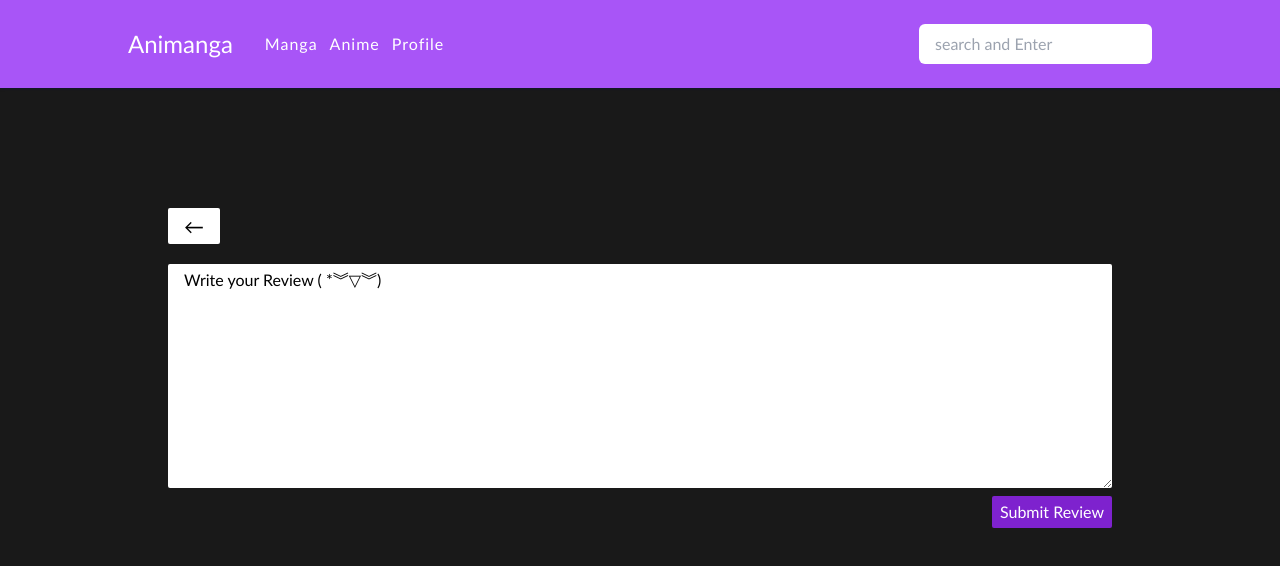
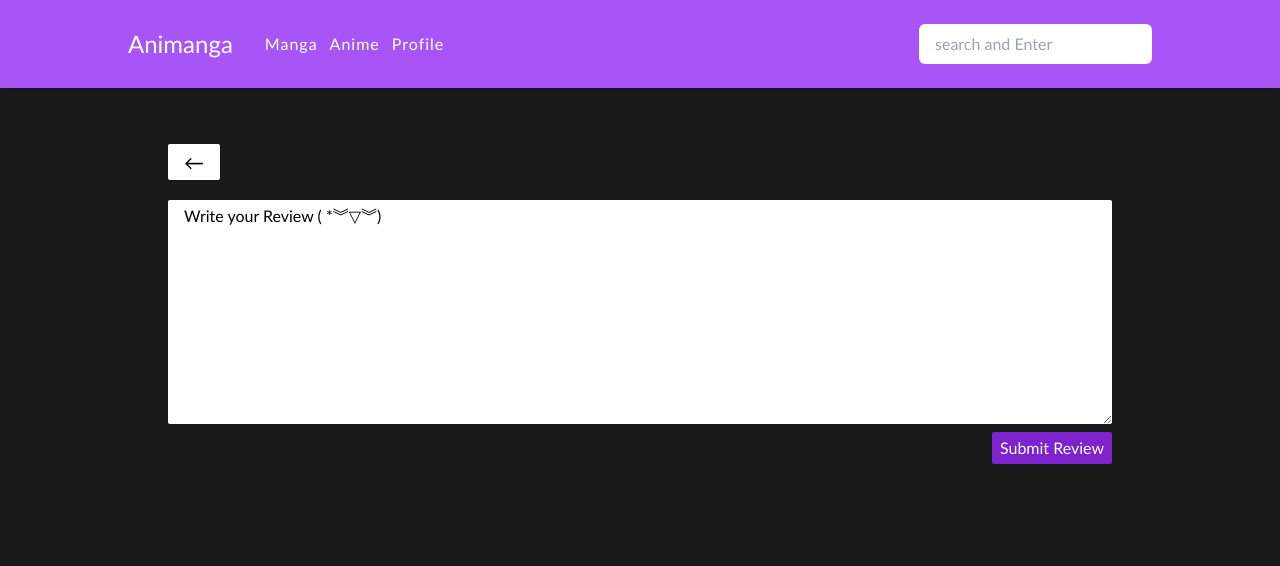
Before and after one commit to sunil-sharma-999/Animanga, a React (Create React App) app: page /#/edit/1/1 in a window 1280 px wide. Shown: the top 566 px of the page. Built offline with nearby package versions, Linux system fonts and the light colour scheme; no server answers.

Commit message:
Add files via upload

```diff
--- a/src/components/Navbar.js
+++ b/src/components/Navbar.js
@@ -58,6 +58,7 @@ const Navbar = () => {
             type="text"
             ref={inputRef}
             placeholder="search and Enter"
+            minLength={3}
           />
         </form>
       </nav>
--- a/src/components/ReviewForm.js
+++ b/src/components/ReviewForm.js
@@ -34,7 +34,7 @@ const ReviewForm = () => {
   const navigate = useNavigate();
 
   return (
-    <div className="review-wrap mt-16 w-full max-w-5xl md:max-w-3xl lg:max-w-5xl p-10">
+    <div className="review-wrap mt-10 w-full max-w-5xl md:max-w-3xl lg:max-w-5xl p-10 pt-0">
       <BackButton />
       {isLoading && <Loading />}
       {!isLoading && err && <h1 className="err  mx-auto">{err}</h1>}
@@ -49,7 +49,7 @@ const ReviewForm = () => {
             collectionName: type + ':' + id,
             e,
           })
-            .then((res) => {
+            .then(() => {
               setIsLoading(false);
               navigate(`/${type}/id/${id}`);
             })
@@ -67,7 +67,7 @@ const ReviewForm = () => {
           type="text"
           className="text-black outline-none px-4 py-1 h-56 rounded-sm"
           required
-          minLength="10"
+          minLength="5"
         />
         <button className="bg-purple-700 w-max my-2 px-2 py-1 rounded-sm self-end">
           Submit Review
```
